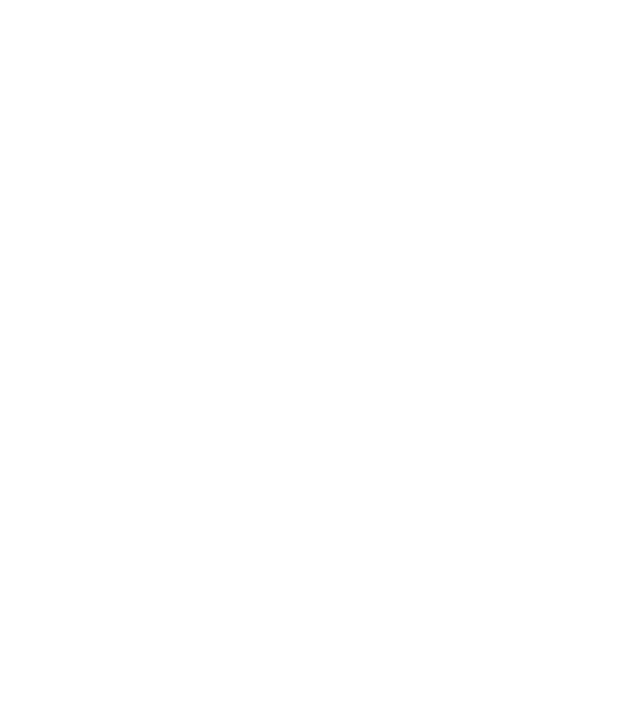
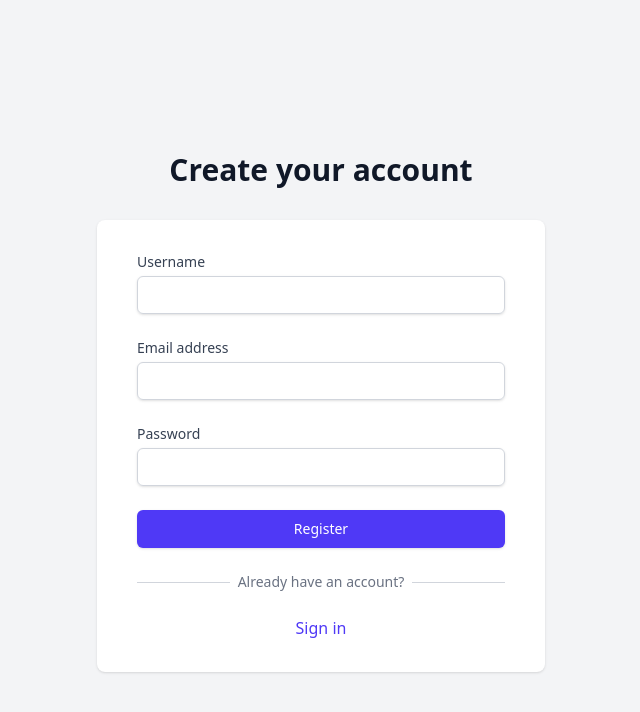
Before and after one commit to NBlaze860/Shipsy-Inventory-Manager, a React (Vite) app in the folder frontend/: page /register in a window 1280 px wide. Shown: the top 712 px of the page, without its empty margins (319-959 px from the left). Built offline with nearby package versions, Linux system fonts and the light colour scheme.

Commit message:
Generated a login and signup page, and added routing.

```diff
--- a/frontend/package.json
+++ b/frontend/package.json
@@ -13,6 +13,8 @@
     "@tailwindcss/vite": "^4.1.12",
     "react": "^19.1.1",
     "react-dom": "^19.1.1",
+    "react-router-dom": "^7.8.0",
+    "react-toastify": "^11.0.5",
     "tailwindcss": "^4.1.12"
   },
   "devDependencies": {
--- a/frontend/src/App.jsx
+++ b/frontend/src/App.jsx
@@ -1,15 +1,22 @@
-import { useState } from 'react'
-import reactLogo from './assets/react.svg'
-import viteLogo from '/vite.svg'
-import './App.css'
+import { BrowserRouter as Router, Route, Routes, Navigate } from 'react-router-dom';
+import { ToastContainer } from 'react-toastify';
+import 'react-toastify/dist/ReactToastify.css';
+import Login from './pages/Login';
+import Register from './pages/Register';
+import Products from './pages/Products';
 
 function App() {
-  const [count, setCount] = useState(0)
-
   return (
-    <>
-    </>
-  )
+    <Router>
+      <ToastContainer />
+      <Routes>
+        <Route path="/login" element={<Login />} />
+        <Route path="/register" element={<Register />} />
+        <Route path="/products" element={<Products />} />
+        <Route path="/" element={<Navigate to="/login" />} />
+      </Routes>
+    </Router>
+  );
 }
 
-export default App
+export default App;
--- a/frontend/src/pages/Login.jsx
+++ b/frontend/src/pages/Login.jsx
@@ -0,0 +1,124 @@
+import React, { useState } from 'react';
+import { Link } from 'react-router-dom';
+import { toast } from 'react-toastify';
+import 'react-toastify/dist/ReactToastify.css';
+
+const Login = () => {
+  const [formData, setFormData] = useState({
+    email: '',
+    password: '',
+  });
+
+  const { email, password } = formData;
+
+  const onChange = (e) =>
+    setFormData({ ...formData, [e.target.name]: e.target.value });
+
+  const validateForm = () => {
+    if (!email?.trim()) return toast.error("Email is required");
+    if (!/\S+@\S+\.\S+/.test(email)) return toast.error("Invalid email format");
+    if (!password) return toast.error("Password is required");
+    return true;
+  };
+
+  const onSubmit = async (e) => {
+    e.preventDefault();
+    if (validateForm()) {
+      // Perform login logic here
+      console.log('Form is valid');
+    }
+  };
+
+  return (
+    <div className="min-h-screen bg-gray-100 flex flex-col justify-center py-12 sm:px-6 lg:px-8">
+      <div className="sm:mx-auto sm:w-full sm:max-w-md">
+        <h2 className="mt-6 text-center text-3xl font-extrabold text-gray-900">
+          Sign in to your account
+        </h2>
+      </div>
+
+      <div className="mt-8 sm:mx-auto sm:w-full sm:max-w-md">
+        <div className="bg-white py-8 px-4 shadow sm:rounded-lg sm:px-10">
+          <form className="space-y-6" onSubmit={onSubmit}>
+            <div>
+              <label
+                htmlFor="email"
+                className="block text-sm font-medium text-gray-700"
+              >
+                Email address
+              </label>
+              <div className="mt-1">
+                <input
+                  id="email"
+                  name="email"
+                  type="email"
+                  autoComplete="email"
+                  required
+                  value={email}
+                  onChange={onChange}
+                  className="appearance-none block w-full px-3 py-2 border border-gray-300 rounded-md shadow-sm placeholder-gray-400 focus:outline-none focus:ring-indigo-500 focus:border-indigo-500 sm:text-sm"
+                />
+              </div>
+            </div>
+
+            <div>
+              <label
+                htmlFor="password"
+                className="block text-sm font-medium text-gray-700"
+              >
+                Password
+              </label>
+              <div className="mt-1">
+                <input
+                  id="password"
+                  name="password"
+                  type="password"
+                  autoComplete="current-password"
+                  required
+                  value={password}
+                  onChange={onChange}
+                  className="appearance-none block w-full px-3 py-2 border border-gray-300 rounded-md shadow-sm placeholder-gray-400 focus:outline-none focus:ring-indigo-500 focus:border-indigo-500 sm:text-sm"
+                />
+              </div>
+            </div>
+
+            <div>
+              <button
+                type="submit"
+                className="w-full flex justify-center py-2 px-4 border border-transparent rounded-md shadow-sm text-sm font-medium text-white bg-indigo-600 hover:bg-indigo-700 focus:outline-none focus:ring-2 focus:ring-offset-2 focus:ring-indigo-500"
+              >
+                Sign in
+              </button>
+            </div>
+          </form>
+
+          <div className="mt-6">
+            <div className="relative">
+              <div className="absolute inset-0 flex items-center">
+                <div className="w-full border-t border-gray-300" />
+              </div>
+              <div className="relative flex justify-center text-sm">
+                <span className="px-2 bg-white text-gray-500">
+                  Don't have an account?
+                </span>
+              </div>
+            </div>
+
+            <div className="mt-6">
+              <div className="text-center">
+                <Link
+                  to="/register"
+                  className="font-medium text-indigo-600 hover:text-indigo-500"
+                >
+                  Sign up
+                </Link>
+              </div>
+            </div>
+          </div>
+        </div>
+      </div>
+    </div>
+  );
+};
+
+export default Login;
--- a/frontend/src/pages/Products.jsx
+++ b/frontend/src/pages/Products.jsx
@@ -0,0 +1,9 @@
+import React from 'react'
+
+function Products() {
+  return (
+    <div>Products</div>
+  )
+}
+
+export default Products
--- a/frontend/src/pages/Register.jsx
+++ b/frontend/src/pages/Register.jsx
@@ -0,0 +1,148 @@
+import React, { useState } from 'react';
+import { Link } from 'react-router-dom';
+import { toast } from 'react-toastify';
+import 'react-toastify/dist/ReactToastify.css';
+
+const Register = () => {
+  const [formData, setFormData] = useState({
+    username: '',
+    email: '',
+    password: '',
+  });
+
+  const { username, email, password } = formData;
+
+  const onChange = (e) =>
+    setFormData({ ...formData, [e.target.name]: e.target.value });
+
+  const validateForm = () => {
+    if (!username?.trim()) return toast.error("Username is required");
+    if (!email?.trim()) return toast.error("Email is required");
+    if (!/\S+@\S+\.\S+/.test(email)) return toast.error("Invalid email format");
+    if (!password) return toast.error("Password is required");
+    if (password.length < 6) return toast.error("Password must be at least 6 characters");
+    return true;
+  };
+
+  const onSubmit = async (e) => {
+    e.preventDefault();
+    if (validateForm()) {
+      // Perform registration logic here
+      console.log('Form is valid');
+    }
+  };
+
+  return (
+    <div className="min-h-screen bg-gray-100 flex flex-col justify-center py-12 sm:px-6 lg:px-8">
+      <div className="sm:mx-auto sm:w-full sm:max-w-md">
+        <h2 className="mt-6 text-center text-3xl font-extrabold text-gray-900">
+          Create your account
+        </h2>
+      </div>
+
+      <div className="mt-8 sm:mx-auto sm:w-full sm:max-w-md">
+        <div className="bg-white py-8 px-4 shadow sm:rounded-lg sm:px-10">
+          <form className="space-y-6" onSubmit={onSubmit}>
+            <div>
+              <label
+                htmlFor="username"
+                className="block text-sm font-medium text-gray-700"
+              >
+                Username
+              </label>
+              <div className="mt-1">
+                <input
+                  id="username"
+                  name="username"
+                  type="text"
+                  autoComplete="username"
+                  required
+                  value={username}
+                  onChange={onChange}
+                  className="appearance-none block w-full px-3 py-2 border border-gray-300 rounded-md shadow-sm placeholder-gray-400 focus:outline-none focus:ring-indigo-500 focus:border-indigo-500 sm:text-sm"
+                />
+              </div>
+            </div>
+
+            <div>
+              <label
+                htmlFor="email"
+                className="block text-sm font-medium text-gray-700"
+              >
+                Email address
+              </label>
+              <div className="mt-1">
+                <input
+                  id="email"
+                  name="email"
+                  type="email"
+                  autoComplete="email"
+                  required
+                  value={email}
+                  onChange={onChange}
+                  className="appearance-none block w-full px-3 py-2 border border-gray-300 rounded-md shadow-sm placeholder-gray-400 focus:outline-none focus:ring-indigo-500 focus:border-indigo-500 sm:text-sm"
+                />
+              </div>
+            </div>
+
+            <div>
+              <label
+                htmlFor="password"
+                className="block text-sm font-medium text-gray-700"
+              >
+                Password
+              </label>
+              <div className="mt-1">
+                <input
+                  id="password"
+                  name="password"
+                  type="password"
+                  autoComplete="current-password"
+                  required
+                  value={password}
+                  onChange={onChange}
+                  className="appearance-none block w-full px-3 py-2 border border-gray-300 rounded-md shadow-sm placeholder-gray-400 focus:outline-none focus:ring-indigo-500 focus:border-indigo-500 sm:text-sm"
+                />
+              </div>
+            </div>
+
+            <div>
+              <button
+                type="submit"
+                className="w-full flex justify-center py-2 px-4 border border-transparent rounded-md shadow-sm text-sm font-medium text-white bg-indigo-600 hover:bg-indigo-700 focus:outline-none focus:ring-2 focus:ring-offset-2 focus:ring-indigo-500"
+              >
+                Register
+              </button>
+            </div>
+          </form>
+
+          <div className="mt-6">
+            <div className="relative">
+              <div className="absolute inset-0 flex items-center">
+                <div className="w-full border-t border-gray-300" />
+              </div>
+              <div className="relative flex justify-center text-sm">
+                <span className="px-2 bg-white text-gray-500">
+                  Already have an account?
+                </span>
+              </div>
+            </div>
+
+            <div className="mt-6">
+              <div className="text-center">
+                <Link
+                  to="/login"
+                  className="font-medium text-indigo-600 hover:text-indigo-500"
+                >
+                  Sign in
+                </Link>
+              </div>
+            </div>
+          </div>
+        </div>
+      </div>
+    </div>
+  );
+};
+
+export default Register;
```
Also changed, not shown: frontend/src/pages/Dashboard.jsx (deleted), 8 other files (tests, documents, lock files or other folders).
